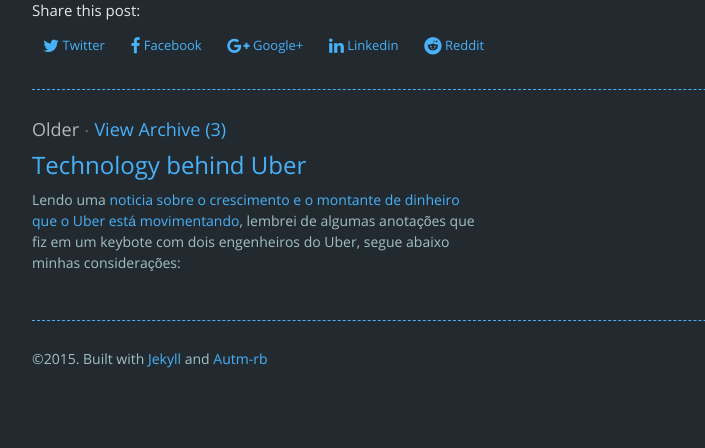
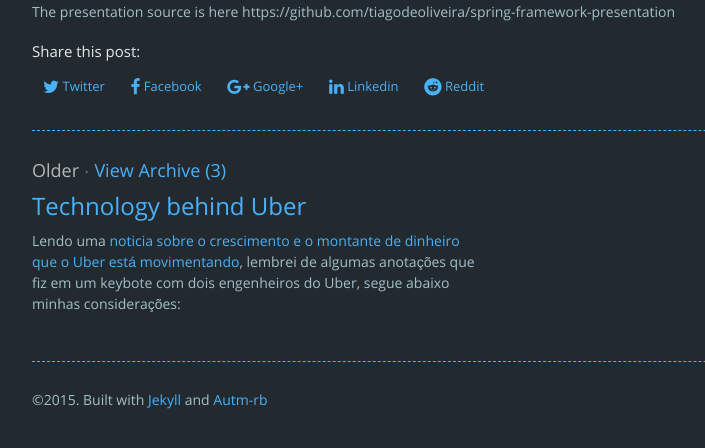
Before and after one commit to tiagodeoliveira/tiagodeoliveira.github.io, a Jekyll site: the page built from _posts/2015-05-30-spring-framework-presentation.md, in a window 1280 px wide and 900 px high, scrolled down 887 px, cut to the strip 421-869 px from the top of the window. Shown: the whole strip, without its empty margins (148-853 px from the left). Built offline with Jekyll 4.4.1, drawn with Linux system fonts in a browser that asks for light colours; nearby versions of some CDN libraries; comment, search, counter and statistics services are not loaded.

Commit message:
Update 2015-05-30-spring-framework-presentation.md

```diff
--- a/_posts/2015-05-30-spring-framework-presentation.md
+++ b/_posts/2015-05-30-spring-framework-presentation.md
@@ -25,3 +25,5 @@
 	style="width: 100%; min-height: 500px;"
         src="https://rawgit.com/tiagodeoliveira/spring-framework-presentation/master/_site/index.html"
         allowfullscreen="true">&nbsp;</iframe>
+
+The presentation source is here https://github.com/tiagodeoliveira/spring-framework-presentation
```
